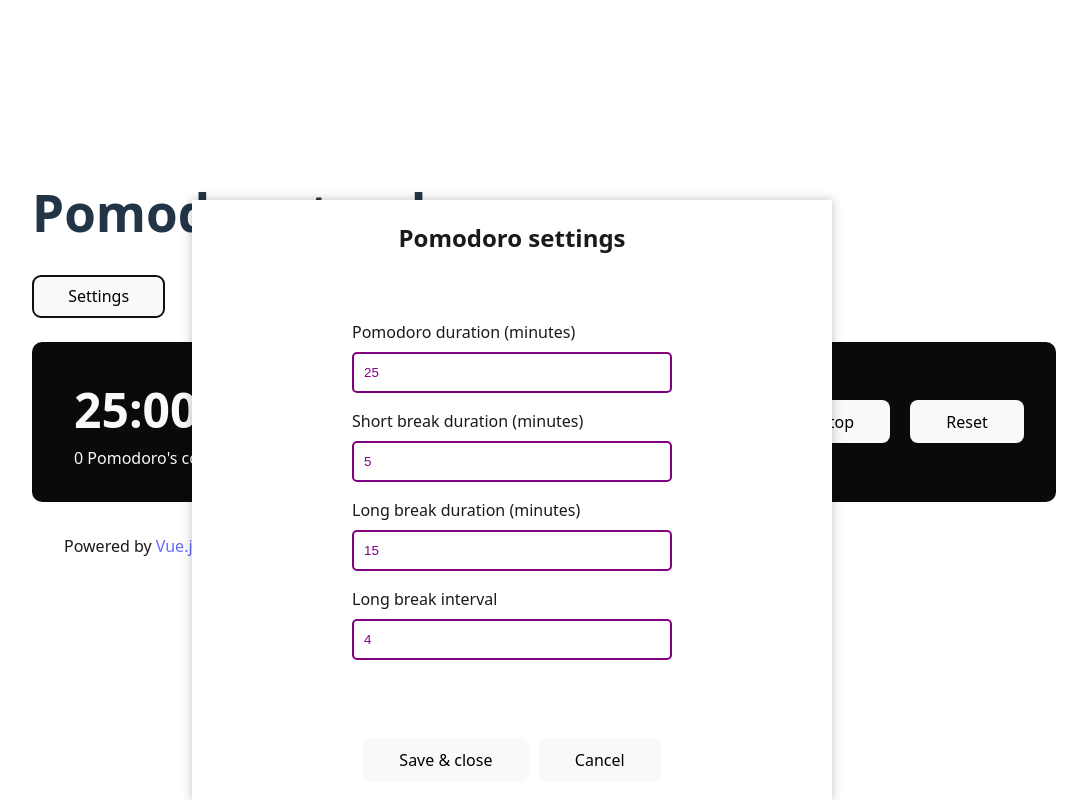
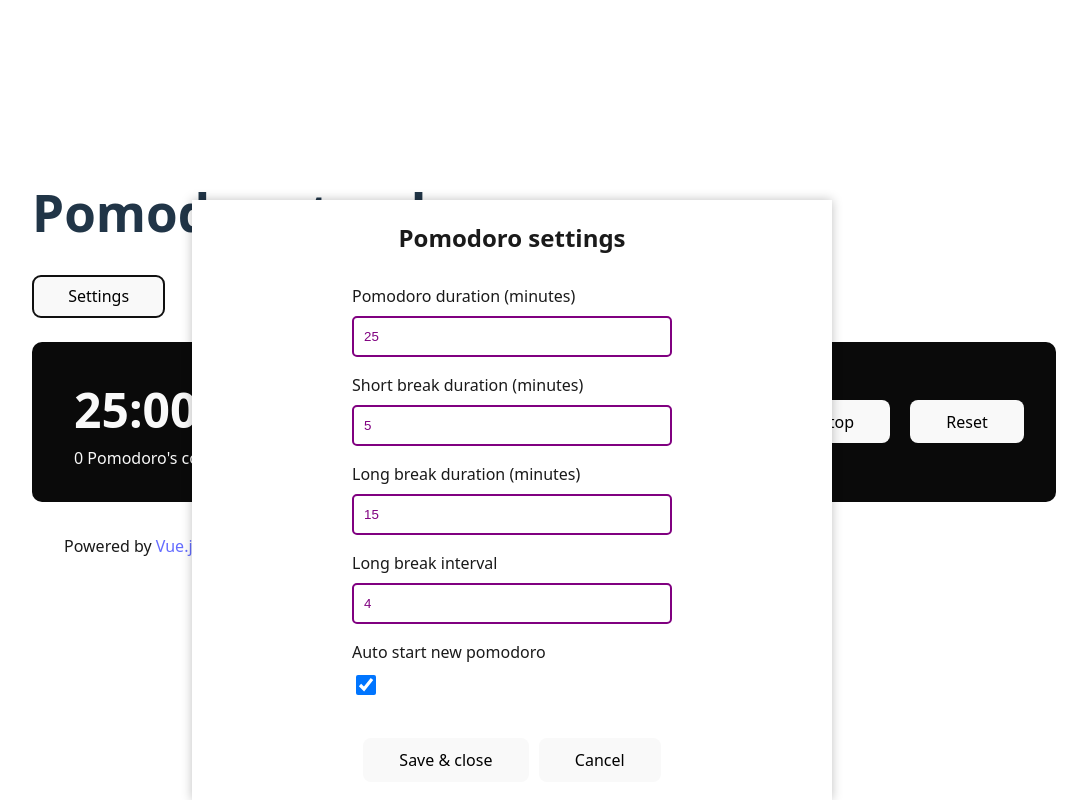
Before and after one commit to lk22/vue-pomodoro-tracker, a Vue app: page / in a window 1280 px wide. Both pictures are taken after a click on the button "Settings". Shown: the whole page, without its empty margins (128-1215 px from the left). Built offline with nearby package versions, Linux system fonts and the light colour scheme.

Commit message:
fixing short and long break interval issue

```diff
--- a/src/App.vue
+++ b/src/App.vue
@@ -67,6 +67,7 @@
 if ( pomodoroState.$state.isRunning ) {
   startPomodoro();
 }
+
 /**
  * Toggling settings dialog component
  */
--- a/src/components/SettingsModal.vue
+++ b/src/components/SettingsModal.vue
@@ -1,5 +1,5 @@
 <script setup lang="ts">
-  import {ref} from 'vue'
+  import {ref, watch} from 'vue'
   import { usePomodoroStore } from '../store/store';
 
   type DialogProps = {
@@ -20,6 +20,11 @@
   const workTime = ref(Math.floor(store.$state.settings.workTime / 60));
   const shortBreakDuration = ref(store.$state.settings.shortBreakTime / 60);
   const longBreakDuration = ref(store.$state.settings.longBreakTime / 60);
+  const autoStart = ref(store.$state.settings.autoStart);
+
+  watch(autoStart, (value) => {
+    console.log("auto start: changed to: " + value)
+  })
 
   /**
    * Updating pomodoro settings
@@ -78,6 +83,16 @@
               name="long-break-interval"
               v-model="store.$state.settings.longBreakInterval"
             />
+          </div>
+          <div class="form-group">
+            <label for="pomodorodo-auto-start">Auto start new pomodoro</label>
+            <input
+              type="checkbox"
+              id="pomodorodo-auto-start"
+              name="pomodorodo-auto-start"
+              v-model="store.$state.settings.autoStart"
+              @checked="store.$state.settings.autoStart = true"
+            >
           </div>
         </form>
       </div>
@@ -154,6 +169,12 @@
     margin-bottom: 0.5rem;
   }
 
+  .form-group input[type="checkbox"] {
+    width: 20px;
+    height: 20px;
+    text-align: left;
+  }
+
   form input {
     margin-bottom: 1rem;
     background-color: transparent;
--- a/src/store/store.ts
+++ b/src/store/store.ts
@@ -50,8 +50,8 @@
         longBreakTime: 900,
         longBreakInterval: 4,
         autoStart: true,
-        autoStartBreak: false,
-        autoStartLongBreak: false,
+        autoStartBreak: true,
+        autoStartLongBreak: true,
       }
     }
   ),
@@ -86,22 +86,31 @@
       this.isReset = false;
       this.isCompleted = true;
       console.log(this.timesCompleted);
-      console.log("short break initiated: " + this.shortBreakInitiated);
-      console.log("long break initiated: " + this.longBreakInitiated);
+      console.log("was short break initiated: " + this.shortBreakInitiated);
+      console.log("was long break initiated: " + this.longBreakInitiated);
       console.log("interval" + this.settings.longBreakInterval);
 
+      this.timesCompleted =  ! this.shortBreakInitiated && ! this.longBreakInitiated ? this.timesCompleted + 1 : this.timesCompleted;
+
+      if ( this.longBreakInitiated ) {
+        console.log("Long break completed");
+        this.longBreakInitiated = false;
+        this.shortBreakInitiated = true;
+        this.time = this.settings.workTime;
+        this.settings.longBreakInterval += this.settings.longBreakInterval; // increment the long break interval with itself
+      }
+
       if ( ! this.shortBreakInitiated && this.timesCompleted < this.settings.longBreakInterval) {
-          this.timesCompleted = this.timesCompleted ? this.timesCompleted + 1 : 1; // only increment if break is not initiated
-          this.shortBreakInitiated = true;
-          console.log("short break initiated");
-          this.time = this.settings.shortBreakTime;
-      } else if ( ! this.longBreakInitiated && this.timesCompleted === this.settings.longBreakInterval ) {
-        this.timesCompleted = this.timesCompleted ? this.timesCompleted + 1 : 1; // only increment if break is not initiated
+        this.shortBreakInitiated = true;
+        this.longBreakInitiated = false; // make sure long break timer is not initiated
+        console.log("short break initiated");
+        this.time = this.settings.shortBreakTime;
+      } else if ( this.timesCompleted === this.settings.longBreakInterval ) {
+        // only increment if break is not initiated
         console.log("long break initiated");
         this.time = this.settings.longBreakTime;
         this.shortBreakInitiated = false;
         this.longBreakInitiated = true;
-        this.settings.longBreakInterval += this.settings.longBreakInterval; // increment the long break interval
         console.log("new interval: " + this.settings.longBreakInterval);
       } else {
         console.log("break completed");
```
